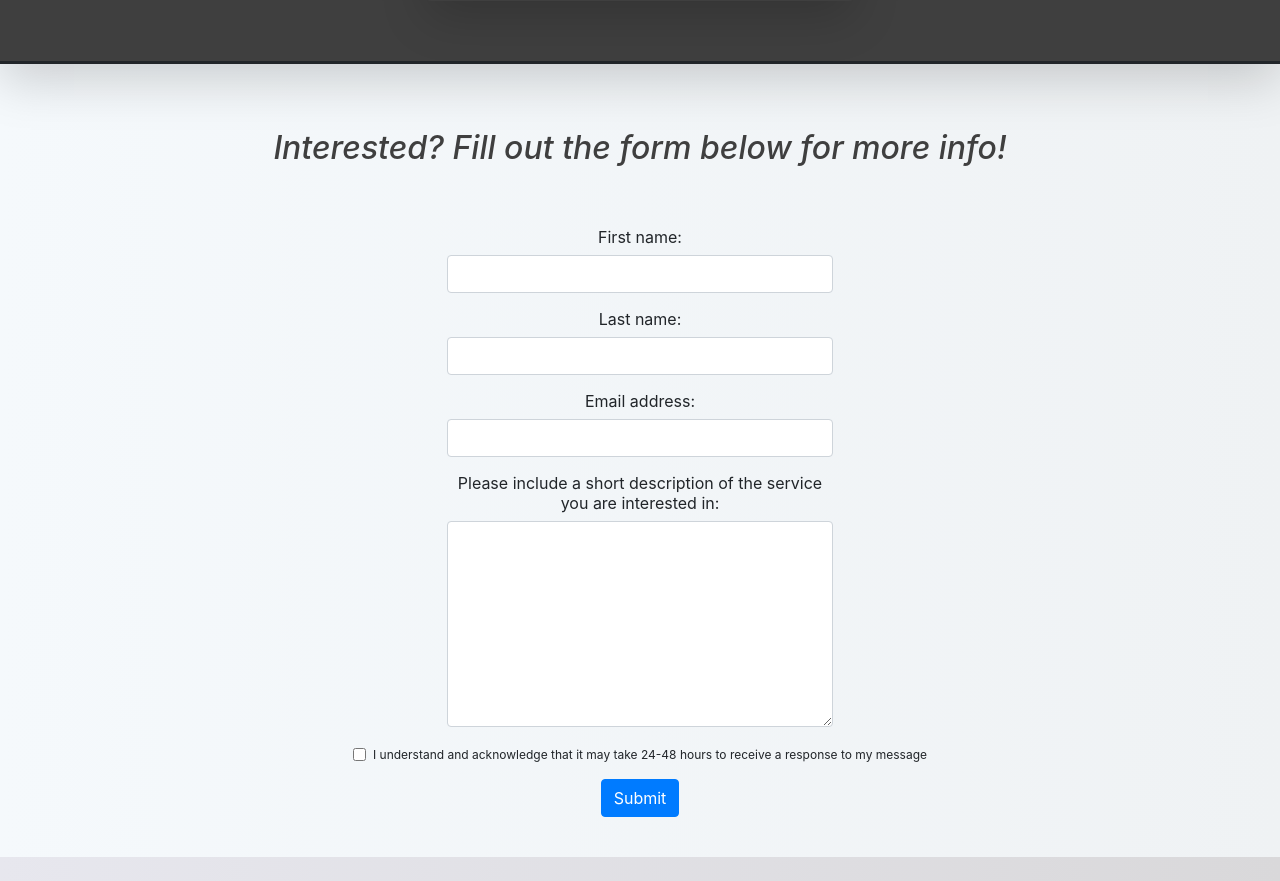
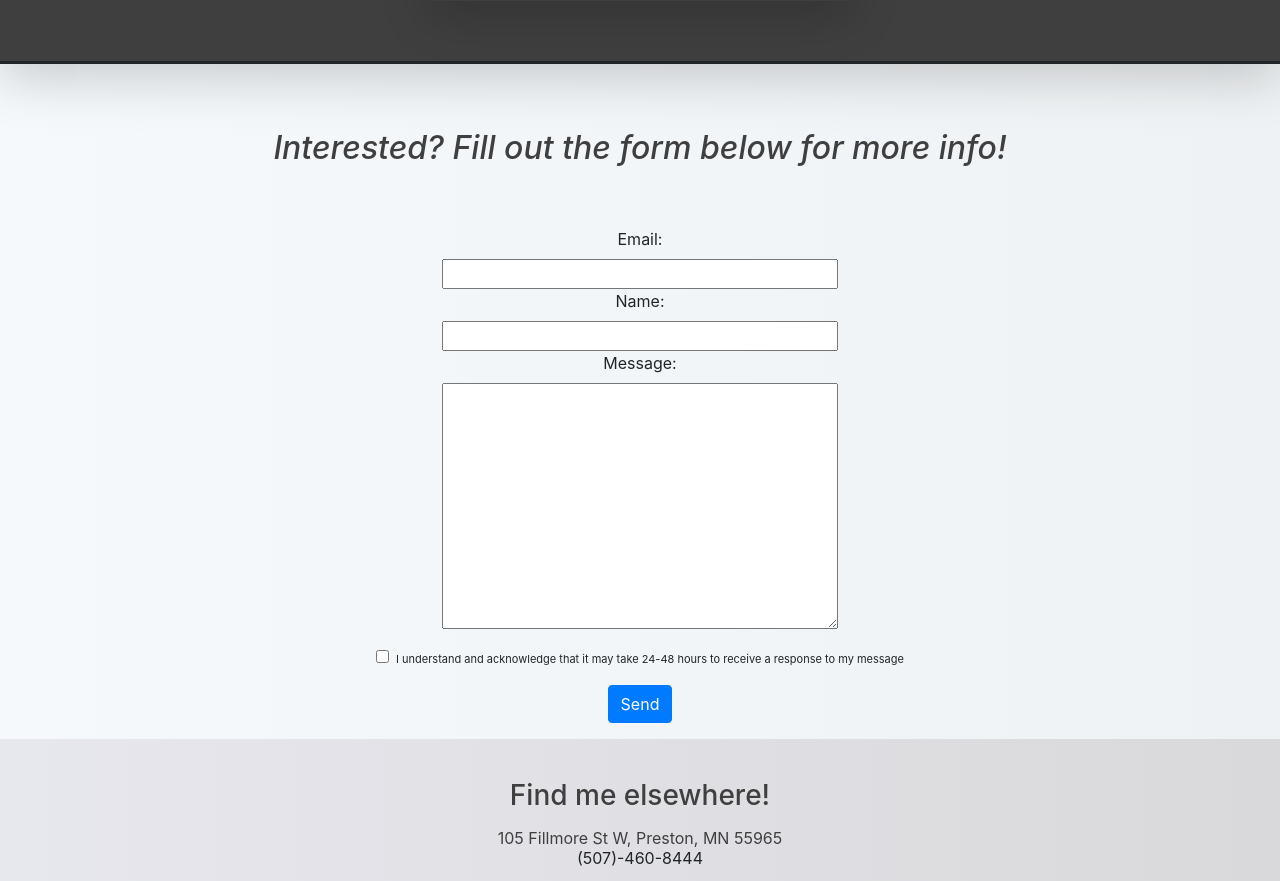
Before and after one commit to pataskad/nelson-photography-live, a Django app: page / in a window 1280 px wide. Shown: the part 2723-3604 px from the top of the page. Run offline with Django 3.2, Linux system fonts and the light colour scheme; some libraries are stand-ins or nearby versions.

Commit message:
contact form backend initalized, working but needs improvement

```diff
--- a/nelson_photography/settings.py
+++ b/nelson_photography/settings.py
@@ -120,5 +120,9 @@ USE_TZ = True
 
 STATIC_URL = '/static/'
 
-
+EMAIL_HOST = 'smtp.gmail.com'
+EMAIL_HOST_USER = 'demisedj@gmail.com'
+EMAIL_HOST_PASSWORD = 'Football5'
+EMAIL_PORT = 465
+EMAIL_USE_SSL = True
 EMAIL_BACKEND = 'django.core.mail.backends.smtp.EmailBackend'
--- a/nelson_photography/urls.py
+++ b/nelson_photography/urls.py
@@ -16,7 +16,10 @@ Including another URLconf
 from django.contrib import admin
 from django.urls import path, include
 
+
+
 urlpatterns = [
     path('admin/', admin.site.urls),
     path('', include('portfolio.urls')),
+
 ]
--- /dev/null
+++ b/portfolio/forms.py
@@ -0,0 +1,6 @@
+from django import forms
+
+class contactForm(forms.Form):
+    email=forms.EmailField(required=True)
+    name=forms.CharField(max_length=100, required=True)
+    message=forms.CharField(widget=forms.Textarea,required=True)
--- a/portfolio/templates/index.html
+++ b/portfolio/templates/index.html
@@ -139,43 +139,17 @@
       <i><h2 style="margin-bottom: 30px; margin-top: 15px; color: #3F3F3F;">Interested? Fill out the form below for more info!</h2></i>
     </div>
 
-    <div class="container-fluid" style="text-align: center; padding-bottom: 40px; padding-top: 30px;">
-      <form class="needs-validation" style="text-align: -webkit-center;" method="POST" novalidate>
+    <div class="container-fluid" style="text-align: center; padding-bottom: 40px; padding-top: 30px; padding-right: 0px; padding-left: 0px;">
+      <form class="needs-validation" style="text-align: -webkit-center; line-height: 1.5;" method="POST" novalidate>
         {% csrf_token %}
-        <div class="form-group" style="margin: 0px; padding-left: 0px; padding-right: 0px;">
-          <div class="col-md-4 mb-3">
-            <label for="validationCustom01">First name:</label>
-            <input type="text" class="form-control" id="validationCustom01" required>
-            <div class="valid-feedback">
-              Looks good!
-            </div>
+        <div class="form-group">
+          <div class="col-md-4 mb-3" style="display: inline-grid;">
+            {{form}}
           </div>
-          <div class="col-md-4 mb-3">
-            <label for="validationCustom02">Last name:</label>
-            <input type="text" class="form-control" id="validationCustom02" required>
-            <div class="valid-feedback">
-              Looks good!
-            </div>
-          </div>
-          <div class="col-md-4 mb-3">
-            <label for="validationCustom03">Email address:</label>
-            <input type="text" class="form-control" id="validationCustom03" required>
-            <div class="valid-feedback">
-              Looks good!
-            </div>
-          </div>
-          <div class="col-md-4 mb-3">
-            <label for="validationCustom04">Please include a short description of the service you are interested in:</label>
-            <textarea type="text" rows="8" cols="75" class="form-control" id="validationCustom04" required></textarea>
-            <div class="valid-feedback">
-              Looks good!
-            </div>
-          </div>
-        </div>
-        <div class="form-group">
+        <div class="form-group" style="width: 75%;">
           <div class="form-check">
             <input class="form-check-input" type="checkbox" value="" id="invalidCheck" required>
-            <label class="form-check-label" for="invalidCheck" style="font-size: 12px;">
+            <label class="form-check-label" for="invalidCheck" style="font-size: 11px;">
               I understand and acknowledge that it may take 24-48 hours to receive a response to my message
             </label>
             <div class="invalid-feedback">
@@ -183,13 +157,13 @@
             </div>
           </div>
         </div>
-        <button class="btn btn-primary" type="submit">Submit</button>
+        <input type="submit" class="btn btn-primary" value="Send"/>
       </form>
     </div>
 
 
     <!--FOOTER, CONTACT, CREATOR AND ACCREDITION LINKS-->
-      <footer class="text-center" style="background-image: linear-gradient(to right, rgb(231, 231, 238), #d9d8da);">
+      <footer class="text-center" style=" padding-right: 0px; padding-left: 0px; background-image: linear-gradient(to right, rgb(231, 231, 238), #d9d8da);">
         <h3 style="margin-bottom: 15px; padding-top: 40px; color: #3F3F3F;">Find me elsewhere!</h3>
         <address style="color: #3F3F3F; margin: 0px;">
           105 Fillmore St W, Preston, MN 55965
--- a/portfolio/views.py
+++ b/portfolio/views.py
@@ -1,9 +1,22 @@
 from django.shortcuts import render, redirect
-from django.http import HttpResponse, JsonResponse, HttpResponseRedirect
-from .models import *
-from django.core.mail import send_mail, BadHeaderError
-from django.shortcuts import redirect
+from django.core.mail import send_mail
+from django.conf import settings
+from portfolio.forms import contactForm
+
 
 def index(request):
+    if request.method == 'GET':
+        form_class = contactForm
+        form = form_class(None)
+        return render(request, 'index.html',  {'form':form})
+    if request.method == 'POST':
+        form=contactForm(request.POST)
+        if form.is_valid():
+            email=form.cleaned_data['email']
+            name=form.cleaned_data['name']
+            message=form.cleaned_data['message']
 
-    return render(request, 'index.html')
+            send_mail(name, message, email, ['nelsonj@pixbyjade.com'], fail_silently=False)
+        else:
+            form = contactForm()
+    return render(request, 'index.html', {'form':form})
```
Also changed, not shown: db.sqlite3.
